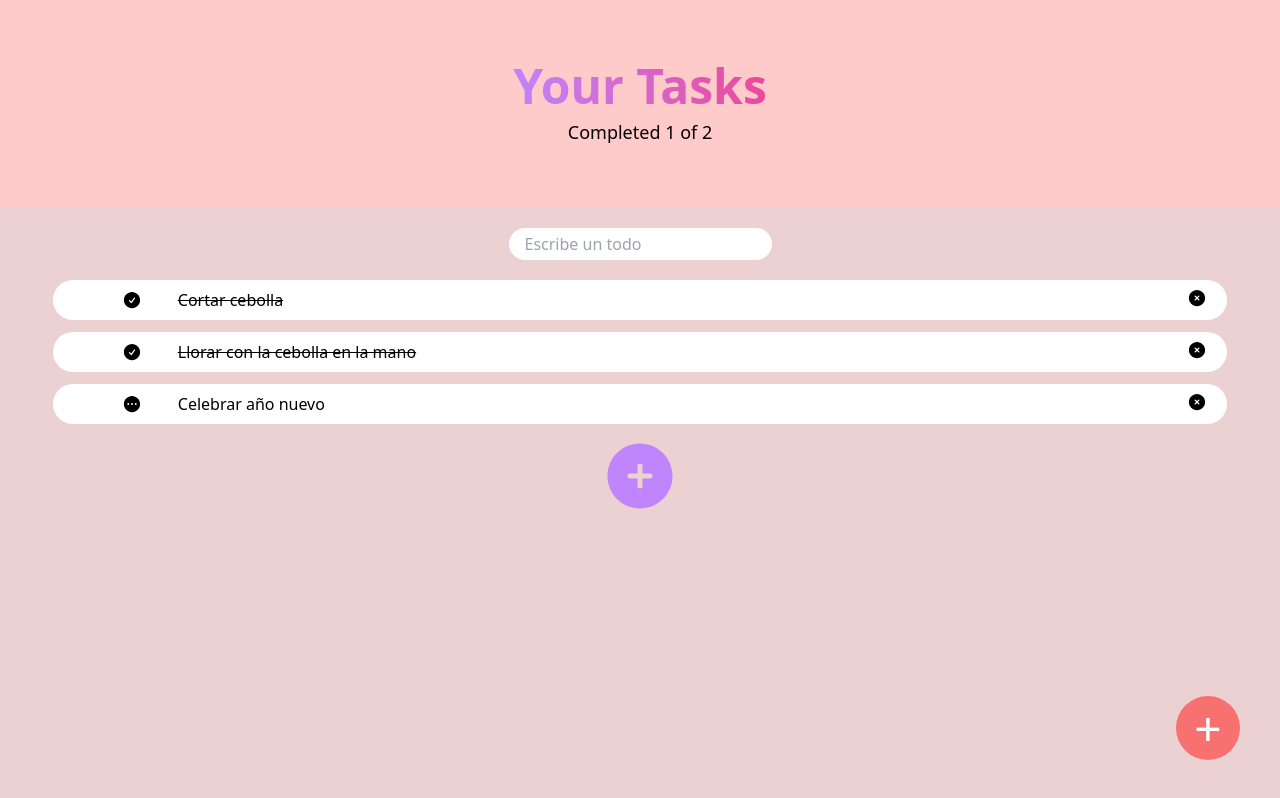
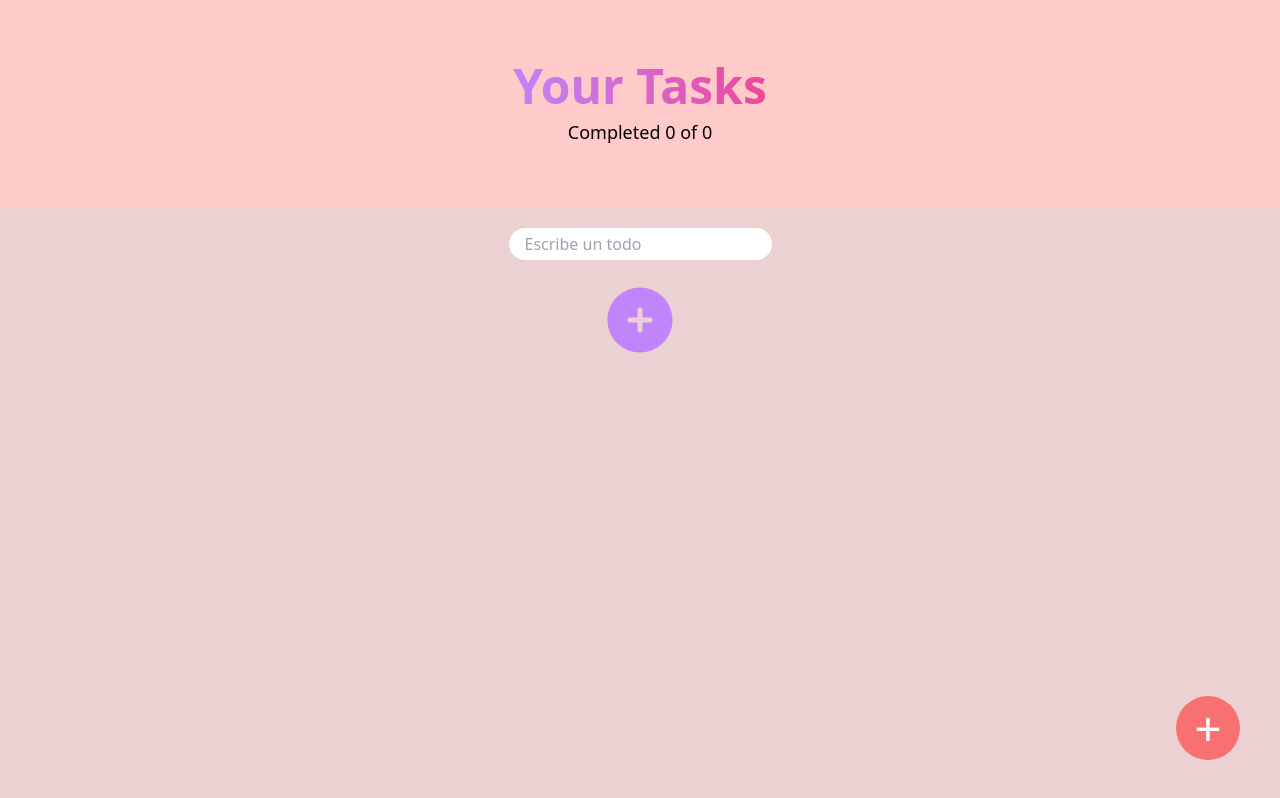
Before and after one commit to devenriq/P-Intro_React_2, a React (Vite) app: page / in a window 1280 px wide. Built offline with nearby package versions, Linux system fonts and the light colour scheme.

Commit message:
feat: :sparkles: Made the info persistent. Now it'll show the changes the user make

```diff
--- a/src/TodoApp.jsx
+++ b/src/TodoApp.jsx
@@ -11,15 +11,28 @@
 import "../dist/index.css";
 
 function TodoApp() {
-  const [todos, setTodos] = useState(defaultTodos);
+  const localStorageTodos = localStorage.getItem("TODOS_V1");
+  let parsedTodos = localStorageTodos ? JSON.parse(localStorageTodos) : [];
+
+  if (!localStorageTodos) {
+    localStorage.setItem("TODOS_V1", JSON.stringify([]));
+  }
+
+  const [todos, setTodos] = useState(parsedTodos);
   const [searchValue, setSearchValue] = useState("");
+
+  const saveTodos = (newTodos) => {
+    const stringifiedTodos = JSON.stringify(newTodos);
+    localStorage.setItem("TODOS_V1", stringifiedTodos);
+    setTodos(newTodos);
+  };
 
   const toggleTodoCompleted = (title) => {
     const todoIndex = todos.findIndex((todo) => todo.title === title);
     const newTodos = [...todos];
     newTodos[todoIndex].completed = !newTodos[todoIndex].completed;
 
-    setTodos(newTodos);
+    saveTodos(newTodos);
   };
 
   const toggleTodoDelete = (title) => {
@@ -27,7 +40,7 @@
     const newTodos = [...todos];
     newTodos.splice(todoIndex, 1);
 
-    setTodos(newTodos);
+    saveTodos(newTodos);
   };
 
   const completedTodo = todos.filter((todo) => !!todo.completed).length;
```
